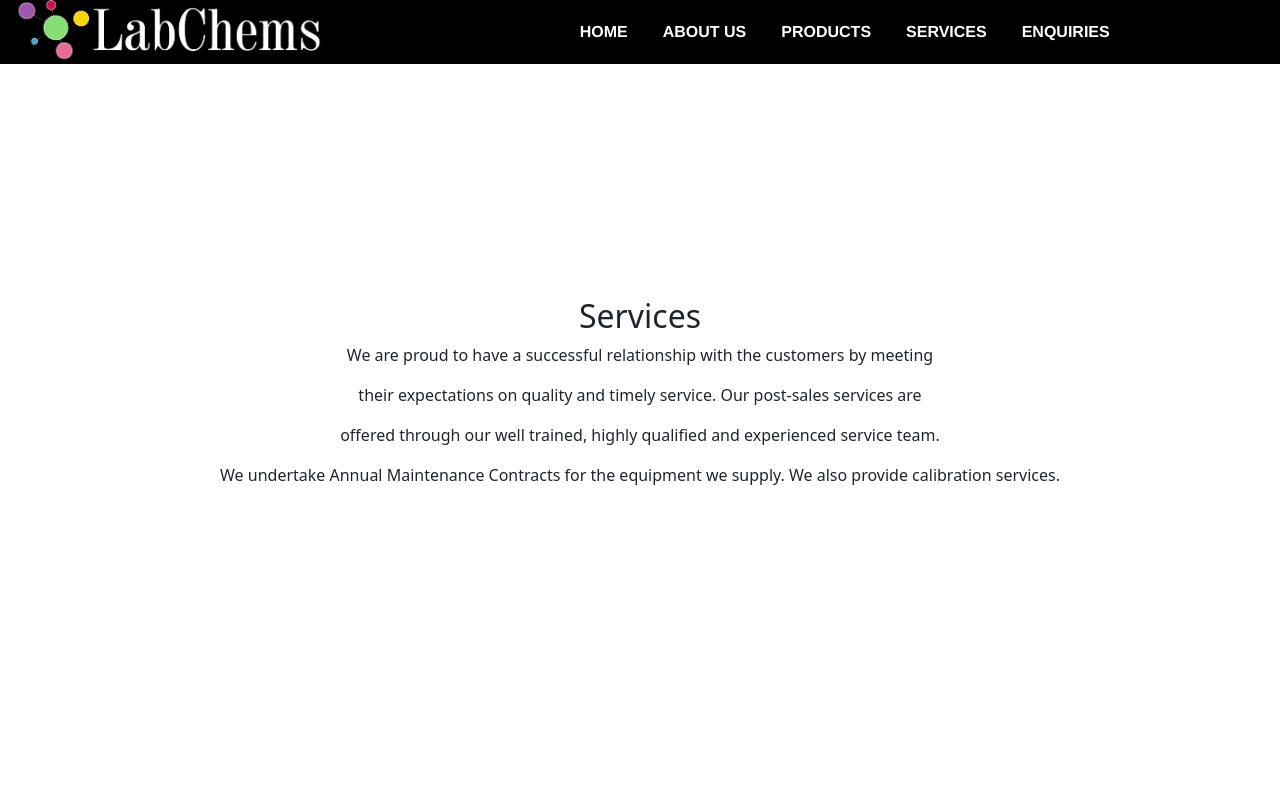
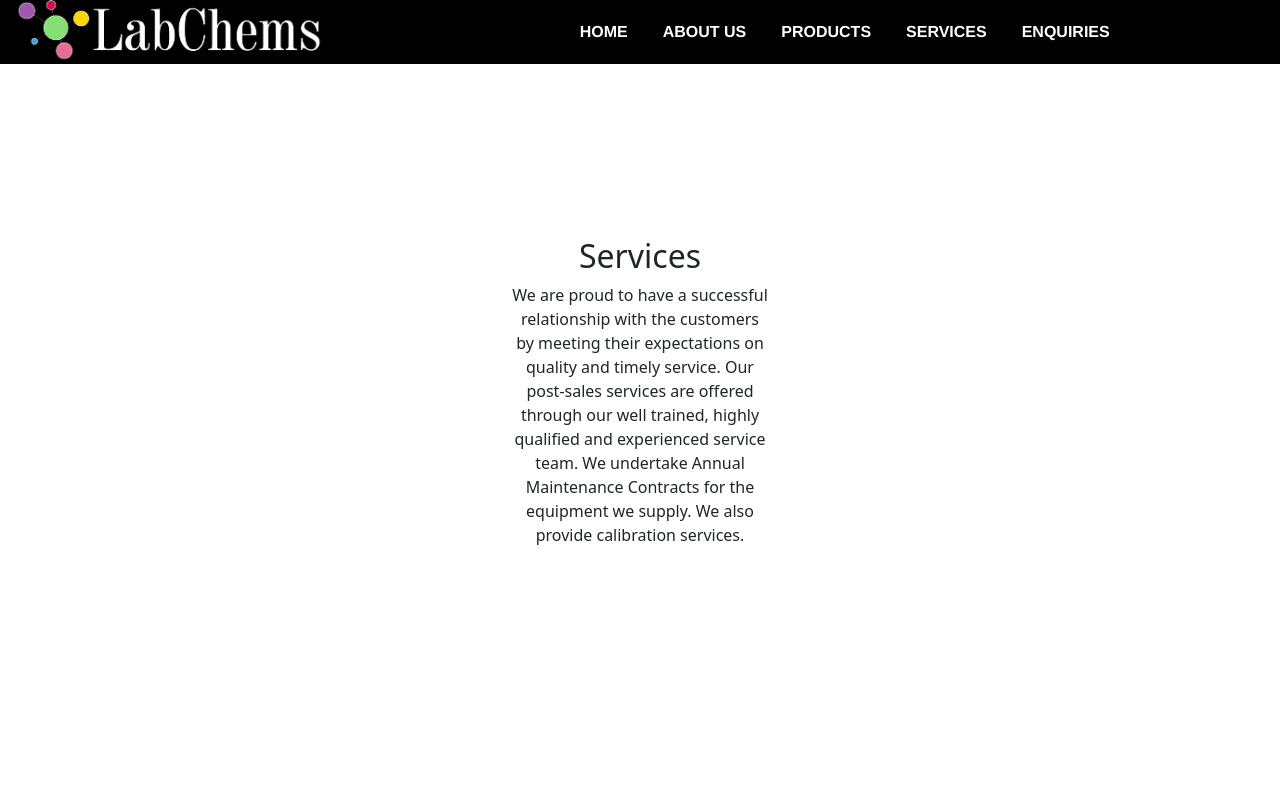
Before and after one commit to siddu6003/Labchems, a React (Create React App) app: page /service in a window 1280 px wide. Shown: the top 800 px of the page. Built offline with nearby package versions, Linux system fonts and the light colour scheme.

Commit message:
services para

```diff
--- a/src/components/Product.css
+++ b/src/components/Product.css
@@ -10,6 +10,7 @@
     flex-wrap: wrap;
     font-size: 2vh;
     text-align: center;
+    font-weight: lighter;
 }
 
 @media screen and (max-width: 1000px) {
--- a/src/components/Service.css
+++ b/src/components/Service.css
@@ -6,3 +6,18 @@
     justify-content: center;
     align-items: center;
 }
+
+.service_p{
+    width: 20vw;
+    display: flex;
+    flex-wrap: wrap;
+    font-size: 2vh;
+    text-align: center;
+    font-weight: lighter;
+}
+
+@media screen and (max-width: 1000px) {
+    .service_p{
+        width: 100%;
+    }
+}
--- a/src/components/Service.jsx
+++ b/src/components/Service.jsx
@@ -9,10 +9,7 @@ function Service(){
             <Navbar/>
             <div className="service">
                 <h2>Services</h2>
-                <p>We are proud to have a successful relationship with the customers by meeting </p>
-                <p>their expectations on quality and timely service. Our post-sales services are </p>
-                <p>offered through our well trained, highly qualified and experienced service team.</p>
-                <p> We undertake Annual Maintenance Contracts for the equipment we supply. We also provide calibration services.</p>
+                <p className="service_p">We are proud to have a successful relationship with the customers by meeting their expectations on quality and timely service. Our post-sales services are offered through our well trained, highly qualified and experienced service team. We undertake Annual Maintenance Contracts for the equipment we supply. We also provide calibration services.</p>
             </div>
             <Address/>
             <Footer/>
```
